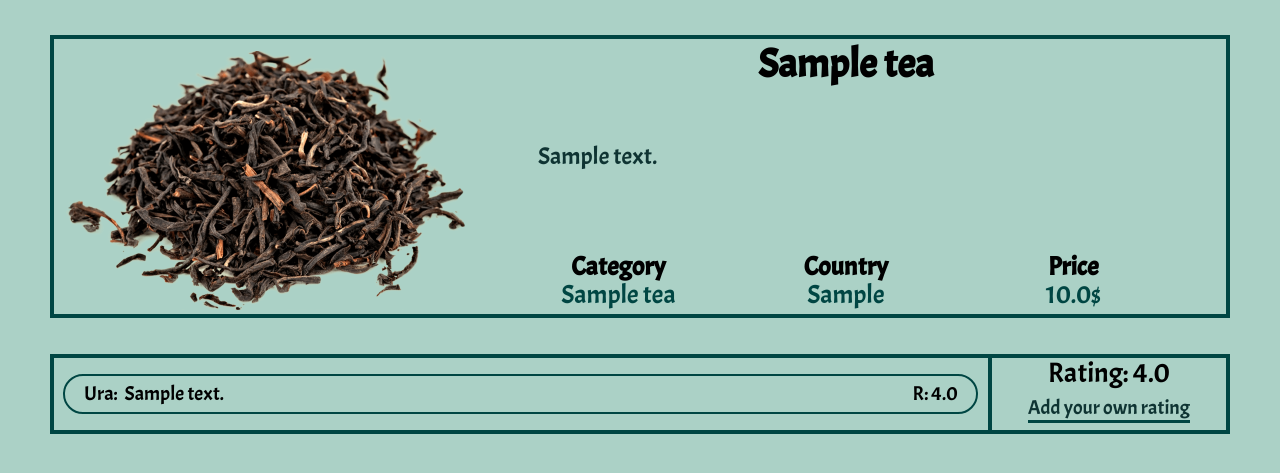
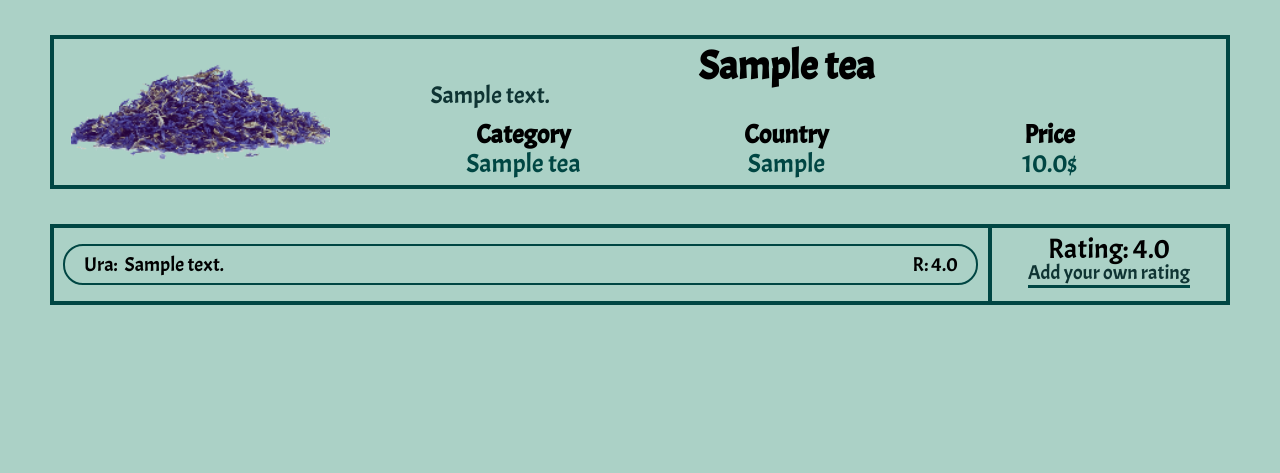
Before and after one commit to MrJustice/teamania, a Flask app: page /gallery/1 in a window 1280 px wide. Shown: the part 117-590 px from the top of the page. Run offline with Flask 2, Linux system fonts and the light colour scheme; tables that the repository leaves empty hold one stand-in row (values such as "Sample post").

```diff
--- a/app/static/css/single_style.css
+++ b/app/static/css/single_style.css
@@ -82,18 +82,20 @@ main .container {
 
 .main__information {
     display: flex;
-    justify-content: flex-start;
+    justify-content: space-between;
 }
 
 .tea__image {
-    margin-top: 1%;
-    margin-left: 1%;
+    display: flex;
+    justify-content: center;
+    align-content: center;
+    width: 25%;
 }
 
 .tea__info {
     display: flex;
     justify-content: space-between;
-    width: 80%;
+    width: 75%;
     flex-direction: column;
 }
 
@@ -110,8 +112,11 @@ main .container {
     line-height: 22px;
     font-size: 24px;
     margin: 0 auto;
+    padding-top: 1%;
     padding-bottom: 1%;
     color: #0f3433;
+    word-wrap: break-word;
+    overflow: hidden;
 }
 
 /* .tea__stats {
@@ -180,10 +185,15 @@ main .container {
     flex-direction: column;
     justify-content: space-around;
     width: 20%;
+    margin: 1% auto;
     text-align: center;
 }
 
 #average-rating {
+    font-size: 28px;
+}
+
+.empty__comments {
     font-size: 28px;
 }
 
--- a/app/templates/add_tea.html
+++ b/app/templates/add_tea.html
@@ -62,7 +62,7 @@
               <span class="validation__text"></span>
             </div>
             <div id="tea-category">
-              <label for="type">Category</label><br>
+              <label for="type">Category(Green/Black/Other)</label><br>
               <!-- <input type="radio" name="category" id="category1" value="Green"><label for="category1">Green</label>
               <input type="radio" name="category" id="category2" value="Black"><label for="category2">Black</label>
               <input type="radio" name="category" id="category3" value="Other"><label for="category3">Other</label> -->
--- a/app/templates/gallery.html
+++ b/app/templates/gallery.html
@@ -15,7 +15,7 @@
 
   <header>
     <div class="container">
-      <a href="index" class="header__logo">
+      <a href="{{ url_for('index') }}" class="header__logo">
         <img src="{{ url_for('static', filename='images/logo_desctop.png') }}" alt="Big logo">
       </a>
       <div class="header__bottom">
--- a/app/templates/index.html
+++ b/app/templates/index.html
@@ -15,7 +15,7 @@
 
   <header>
     <div class="container">
-      <a href="index" class="header__logo">
+      <a href="{{ url_for('index') }}" class="header__logo">
         <img src="{{ url_for('static', filename='images/logo_desctop.png') }}" alt="Big logo">
       </a>
       <div class="header__bottom">
--- a/app/templates/single.html
+++ b/app/templates/single.html
@@ -16,7 +16,7 @@
 
   <header>
     <div class="container">
-      <a href="index" class="header__logo">
+      <a href="{{ url_for('index') }}" class="header__logo">
         <img src="{{ url_for('static', filename='images/logo_desctop.png') }}" alt="Big logo">
       </a>
       <div class="header__bottom">
@@ -72,7 +72,13 @@
       <section class="tea__section">
         <article class="main__information">
           <div class="tea__image">
-            <img src="{{ url_for('static', filename='images/blacktea.png')}}" alt="spring melody">
+            {% if tea.type == 'Black' %}
+              <img src="{{ url_for('static', filename='images/blacktear.png')}}" alt="black tea">
+            {% elif tea.type == 'Green' %}
+              <img src="{{ url_for('static', filename='images/greentear.png')}}" alt="green tea">
+            {% else %}
+              <img src="{{ url_for('static', filename='images/othertear.png')}}" alt="other tea">
+            {% endif %}
           </div>
           <div class="tea__info">
             <h2 class="tea__name">{{ tea.title }}</h2>
@@ -97,6 +103,9 @@
 
       <section class="feedback__section">
         <article class="comment__section">
+          {% if comments.count() == 0 %}
+            <p class="empty__comments">No one still commented it</p>
+          {% else %}
             <ul id="comment-list">
               {% for comment in comments: %}
               <li id="comment-item">
@@ -108,12 +117,11 @@
               </li>
               {% endfor %}
             </ul>
+          {% endif %}
         </article>
         <article class="rating__section">
           <div class="average">
             <div id="average-rating">Rating: {{ tea.rating }}</div>
-            <div id="average-stars">
-            </div>
           </div>
           <div class="your__rating">
             <button id="self-rating">Add your own rating</button>
```
Also changed, not shown: app.db. Lines whose indentation alone changed are shown as unchanged.
